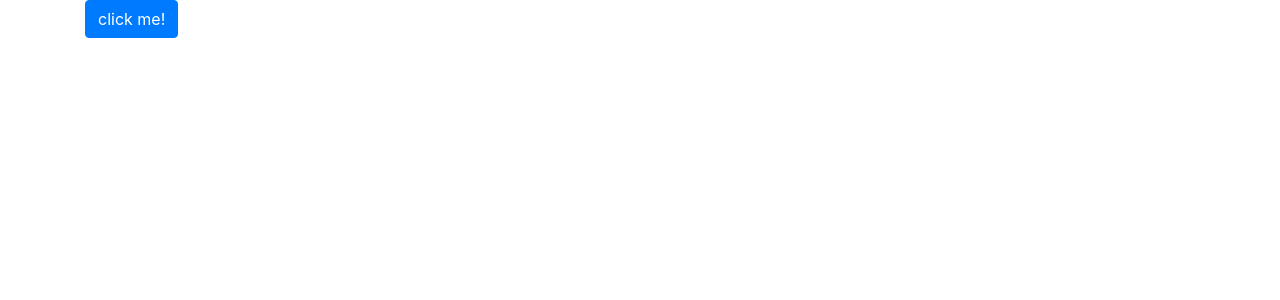
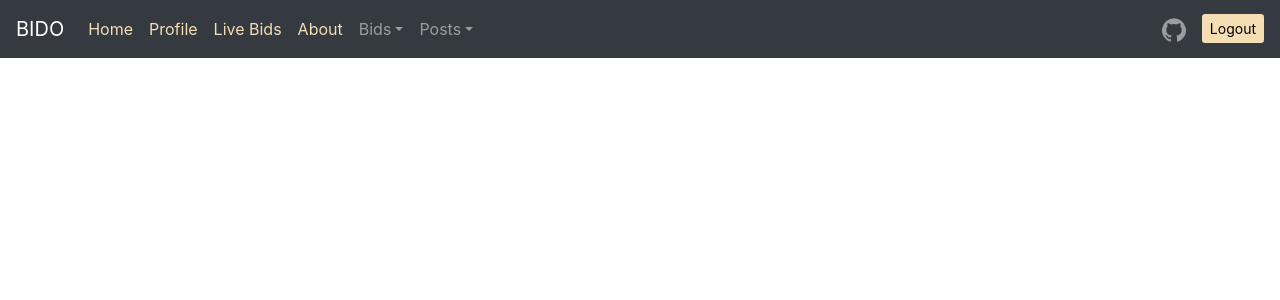
Before and after one commit to Thakurking/bido, a React (Create React App) app in the folder bido-frontend/: page /liveBid in a window 1280 px wide. Shown: the top 300 px of the page. Built offline with nearby package versions, Linux system fonts and the light colour scheme; sample sign-in values are in the browser's storage.

Commit message:
made some changes in liveBids page front-end

```diff
--- a/bido-frontend/src/component/screens/liveBid.js
+++ b/bido-frontend/src/component/screens/liveBid.js
@@ -5,32 +5,23 @@ import { Button, Container } from "react-bootstrap";
 import axios from "axios";
 
 export default function liveBid() {
-  const fetchData = () => {
-    axios
-      .get("/showAllPost", {
-        headers: {
-          user_id: localStorage.getItem("user_id"),
-        },
-      })
-      .then((res) => {
-        console.log(res.data);
-      })
-      .catch((err) => {
-        console.log(err);
-      });
-  };
+  // const fetchData = () => {
+  //   axios
+  //     .get("/showAllPost", {
+  //       headers: {
+  //         user_id: localStorage.getItem("user_id"),
+  //       },
+  //     })
+  //     .then((res) => {
+  //       console.log(res.data);
+  //     })
+  //     .catch((err) => {
+  //       console.log(err);
+  //     });
+  // };
   return (
     <>
-      {/* <NavBar /> */}
-      <Container>
-        <Button
-          onClick={() => {
-            fetchData();
-          }}
-        >
-          click me!
-        </Button>
-      </Container>
+      <NavBar />
     </>
   );
 }
```
